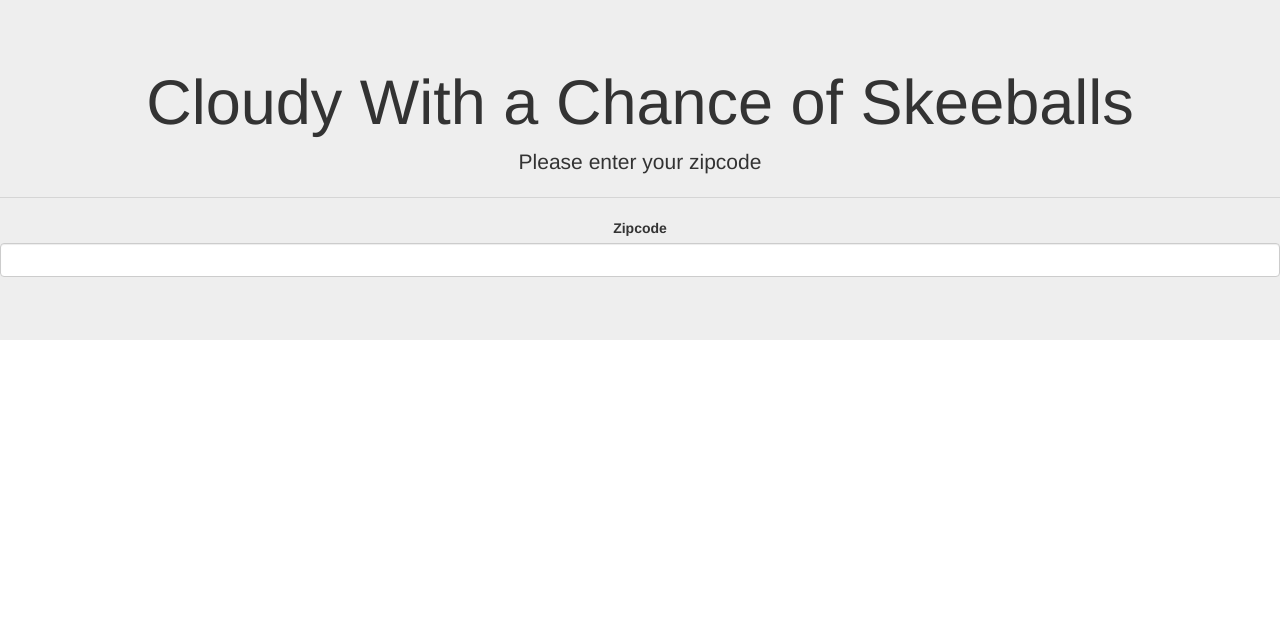
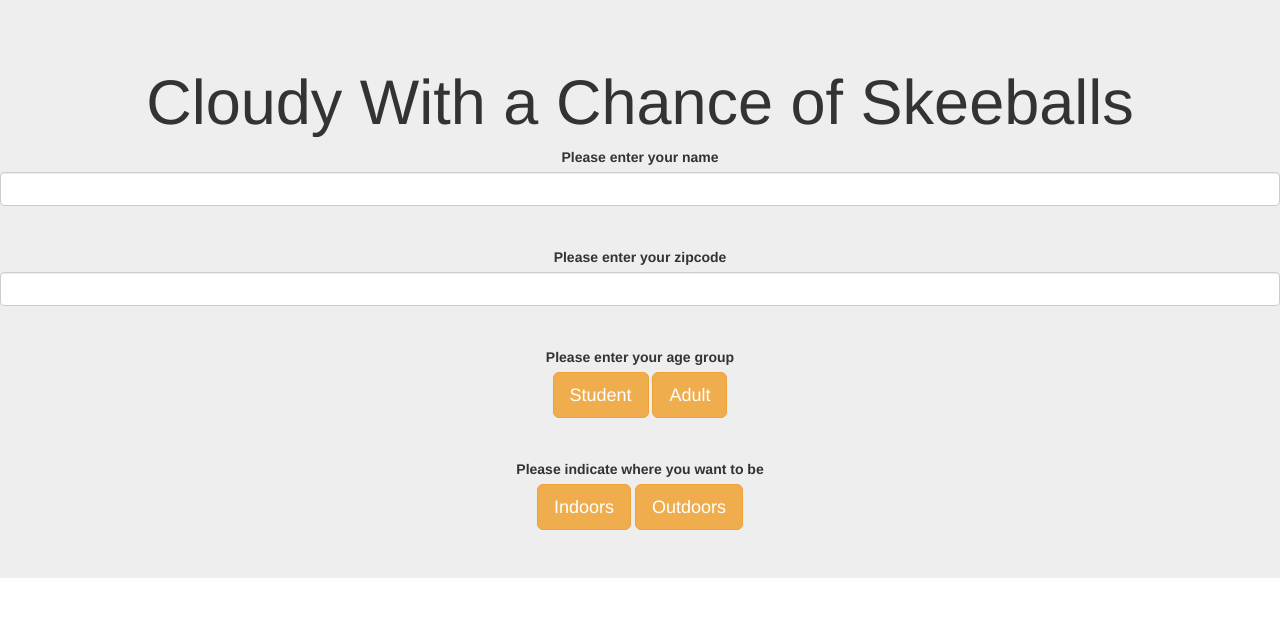
Before and after one commit to EugeneThomas/cYES, a Python web app: template templates/base.html in a window 1280 px wide. Shown: the top 617 px of the page. Run offline with Jinja, Linux system fonts and the light colour scheme; the template is opened without the code that fills it, so the values that code supplies are empty; some libraries are stand-ins or nearby versions.

Commit message:
Updated home template

```diff
--- a/templates/base.html
+++ b/templates/base.html
@@ -10,22 +10,45 @@ P01 -- ArRESTed Development
 
 <html>
   <head>
-    <title></title>
+    <title>Home</title>
   </head>
 
   <body>
+
 <div class="jumbotron text-center">
   <h1>Cloudy With a Chance of Skeeballs</h1>
-  <p>Please enter your zipcode</p>
 
-  <hr>
+
+<center>
+<form>
+  <div class="form-group">
+    <label for="name">Please enter your name</label>
+    <input type="name" class="form-control" id="name">
+  </div>
+</form>
+
+<hr>
 
 <form>
   <div class="form-group">
-    <label for="zipcode">Zipcode</label>
+    <label for="zipcode">Please enter your zipcode</label>
     <input type="zipcode" class="form-control" id="zipcode">
   </div>
 </form>
 
+<hr>
+
+<label for="zipcode">Please enter your age group</label>
+<br>
+<button type="button" class="btn btn-warning btn-lg">Student</button>
+ <button type="button" class="btn btn-warning btn-lg">Adult</button>
+
+ <hr>
+
+ <label for="zipcode">Please indicate where you want to be</label>
+<br>
+<button type="button" class="btn btn-warning btn-lg">Indoors</button>
+ <button type="button" class="btn btn-warning btn-lg">Outdoors</button>
+
   </body>
 </html>
```
